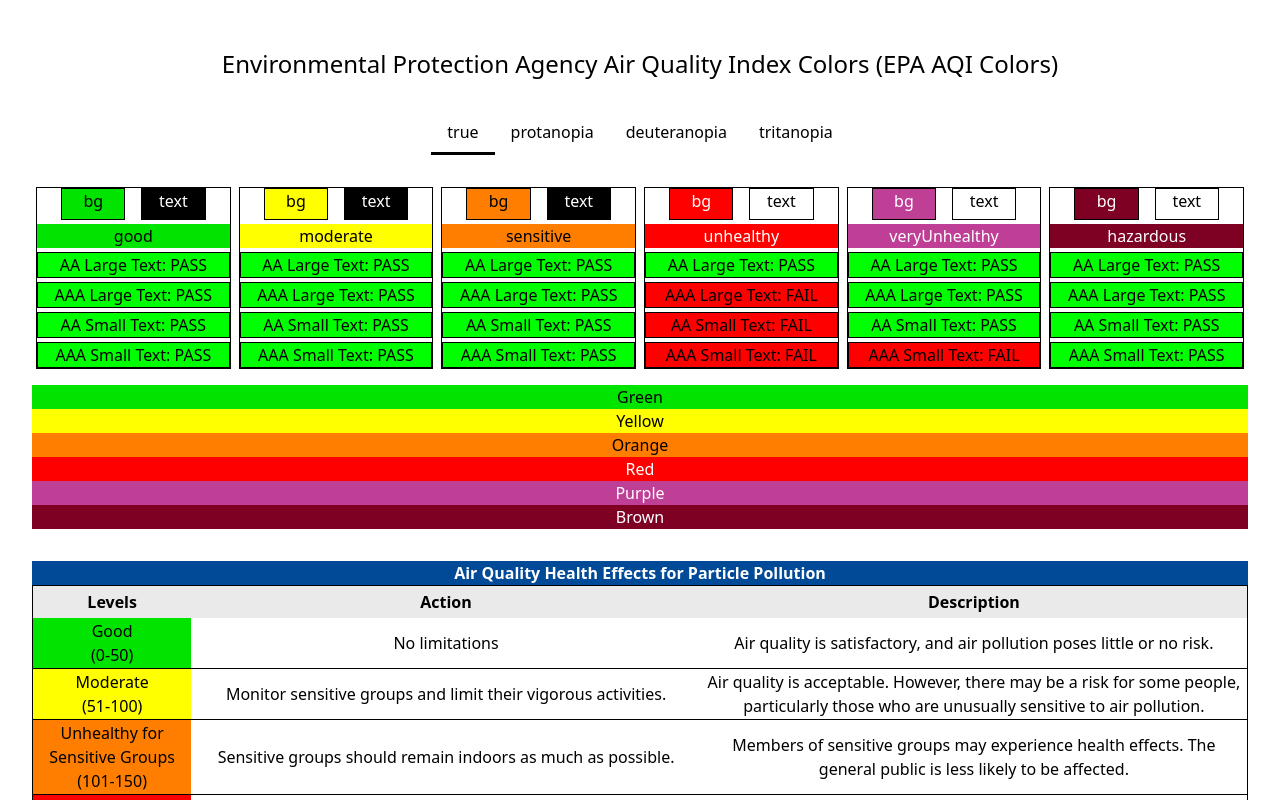
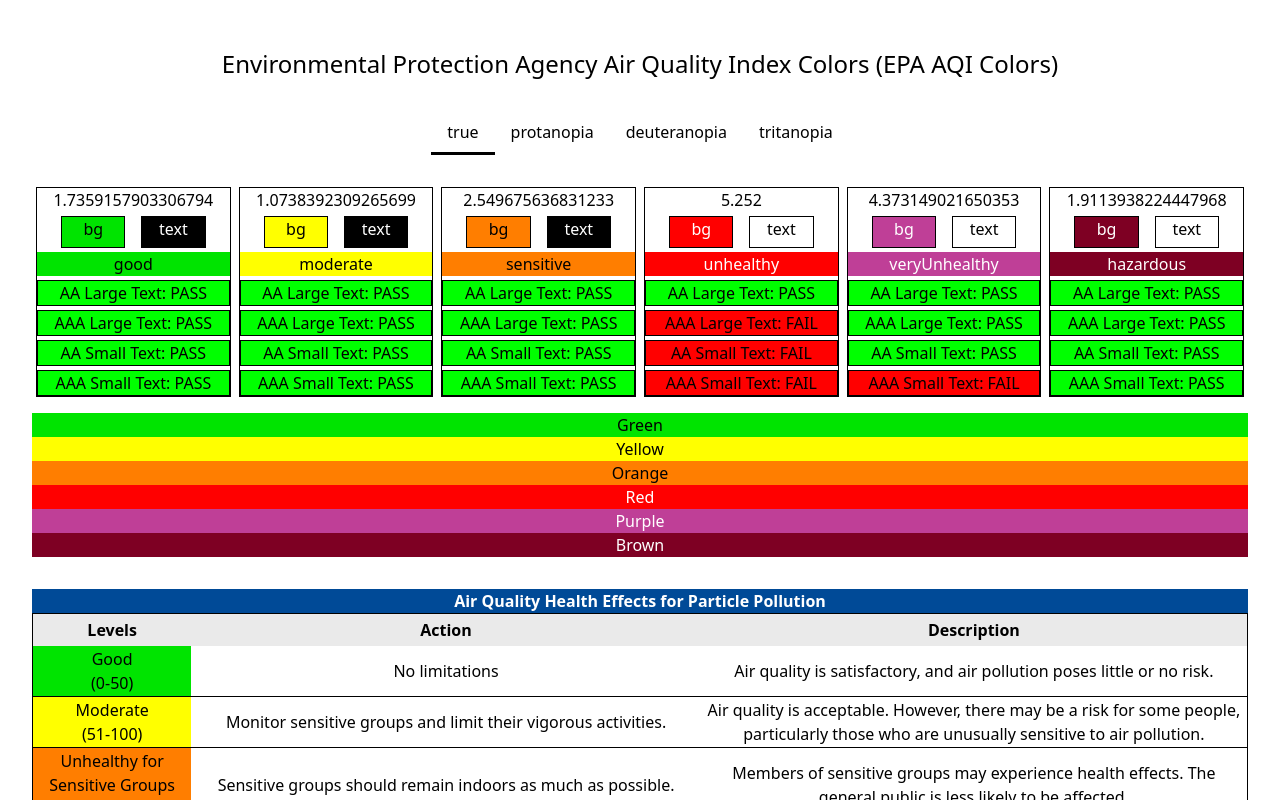
Before and after one commit to foleyb25/aqi-colors, a React (Vite) app: page / in a window 1280 px wide. Shown: the top 800 px of the page. Built offline with nearby package versions, Linux system fonts and the light colour scheme.

Commit message:
Adding ratio back in

```diff
--- a/src/App.jsx
+++ b/src/App.jsx
@@ -66,6 +66,7 @@
             {contrastResponse.map((detail, index) => {
               return (
                   <div key={index} className='flex flex-col justify-center w-full mx-1 border border-black space-y-1'>
+                    <div>{detail.score}</div>
                     <div className='flex flex-row items-center justify-center space-x-4'>
                       <div style={{background: detail.background, color: detail.foreground}} className={`w-1/3 h-8 border border-black` }>bg</div>
                       <div style={{background: detail.foreground, color: detail.foreground === "#000000" ? 'white' : 'black'}} className={`w-1/3 h-8 border border-black`}>text</div>
```
